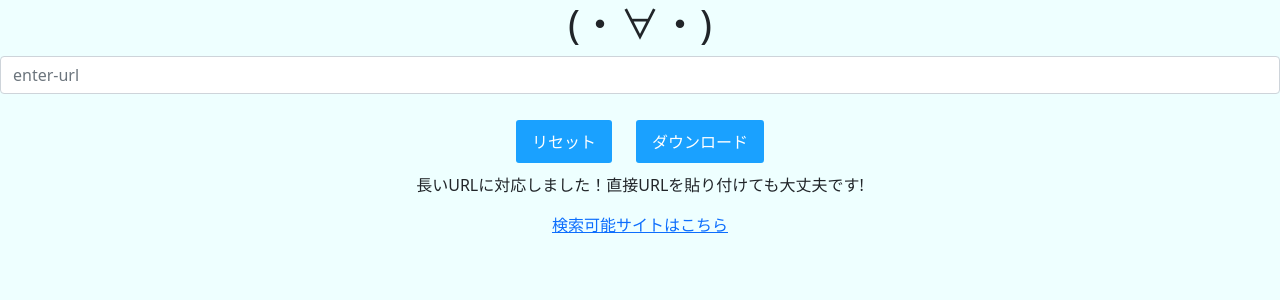
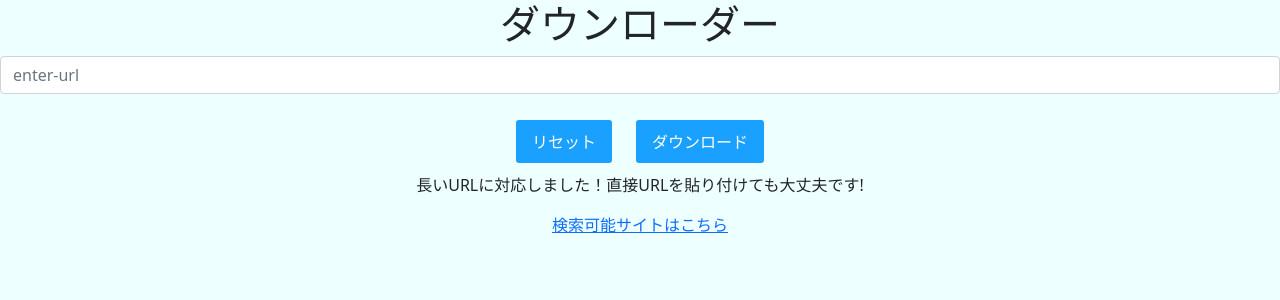
Before and after one commit to tomotai13/ytdlproject, a Django app: page /ytdl/pytube-url/ in a window 1280 px wide. Shown: the top 300 px of the page. Run offline with Django 3.2, Linux system fonts and the light colour scheme.

Commit message:
Update ptd.html

```diff
--- a/templates/ytdl/ptd.html
+++ b/templates/ytdl/ptd.html
@@ -2,7 +2,7 @@
 
 
 {% load static %}
-{% block title %}わっきーダウンローダー{% endblock title %}
+{% block title %}URLのみ対応{% endblock title %}
 
 {% block css %}
     <link rel="stylesheet" href="{% static 'css/style.css' %}">
@@ -15,7 +15,7 @@
 
 <div class="main">
 
-    <h1>  (・∀・) </h1>
+    <h1>  ダウンローダー </h1>
     <form id="ajax-number" action="{% url 'youtube:pytube'%}" method="post">
 
     {% csrf_token %}
@@ -25,8 +25,8 @@
     <button type="submit" id="send" hidden></button>
 
     </form>
-    <!--<h3 style="color:red;">システムエラー</h3>
-    <p style="color:#ff7f50; font-size:1.5rem;">ログを保存する処理を削除しました　サーバーに情報は保存されません</p>-->
+    <!--<h3 style="color:red;">システムエラー</h3>-->
+
     {% if not video %}
 
         <p>長いURLに対応しました！直接URLを貼り付けても大丈夫です!</p>
```
